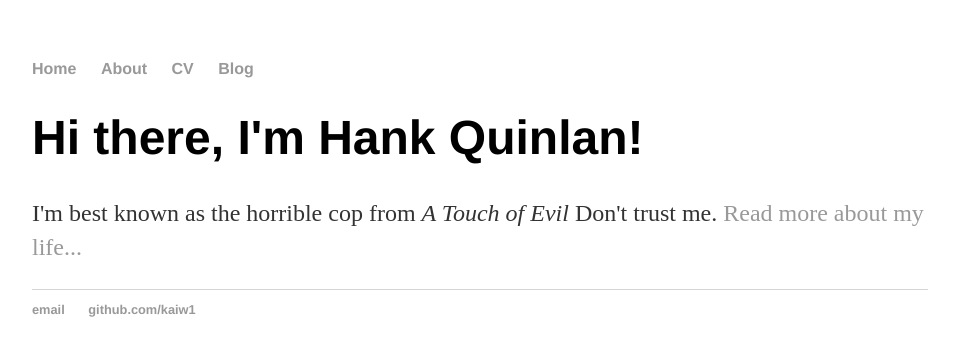
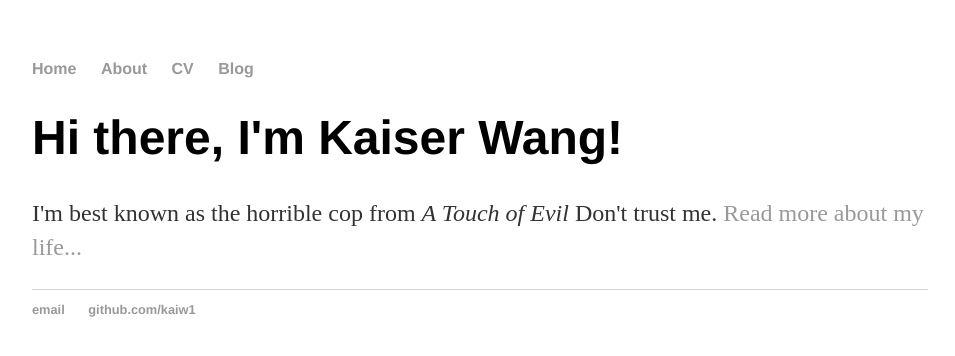
Before and after one commit to kaiw1/kaiw1.github.io, a Jekyll site: the page built from index.html, in a window 1280 px wide. Shown: the top 356 px of the page, without its empty margins (160-1115 px from the left). Built offline with Jekyll 4.4.1, drawn with Linux system fonts in a browser that asks for light colours.

Commit message:
Update index.html

```diff
--- a/index.html
+++ b/index.html
@@ -1,8 +1,8 @@
 ---
 layout: default
-title: Hank Quinlan, Horrible Cop
+title: Kaiser Wang, Awesome Hacker and Researcher
 ---
 <div class="blurb">
-	<h1>Hi there, I'm Hank Quinlan!</h1>
+	<h1>Hi there, I'm Kaiser Wang!</h1>
 	<p>I'm best known as the horrible cop from <em>A Touch of Evil</em> Don't trust me. <a href="/about">Read more about my life...</a></p>
 </div><!-- /.blurb -->
```
